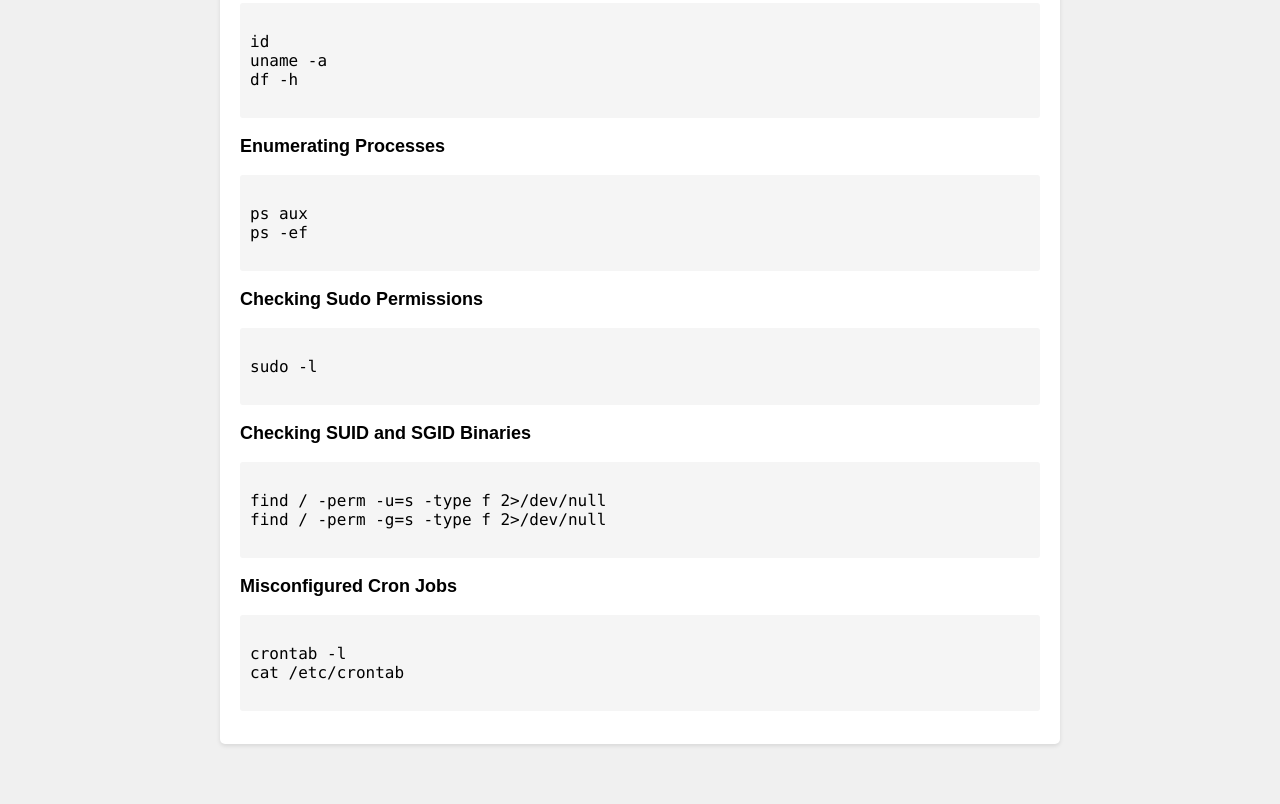
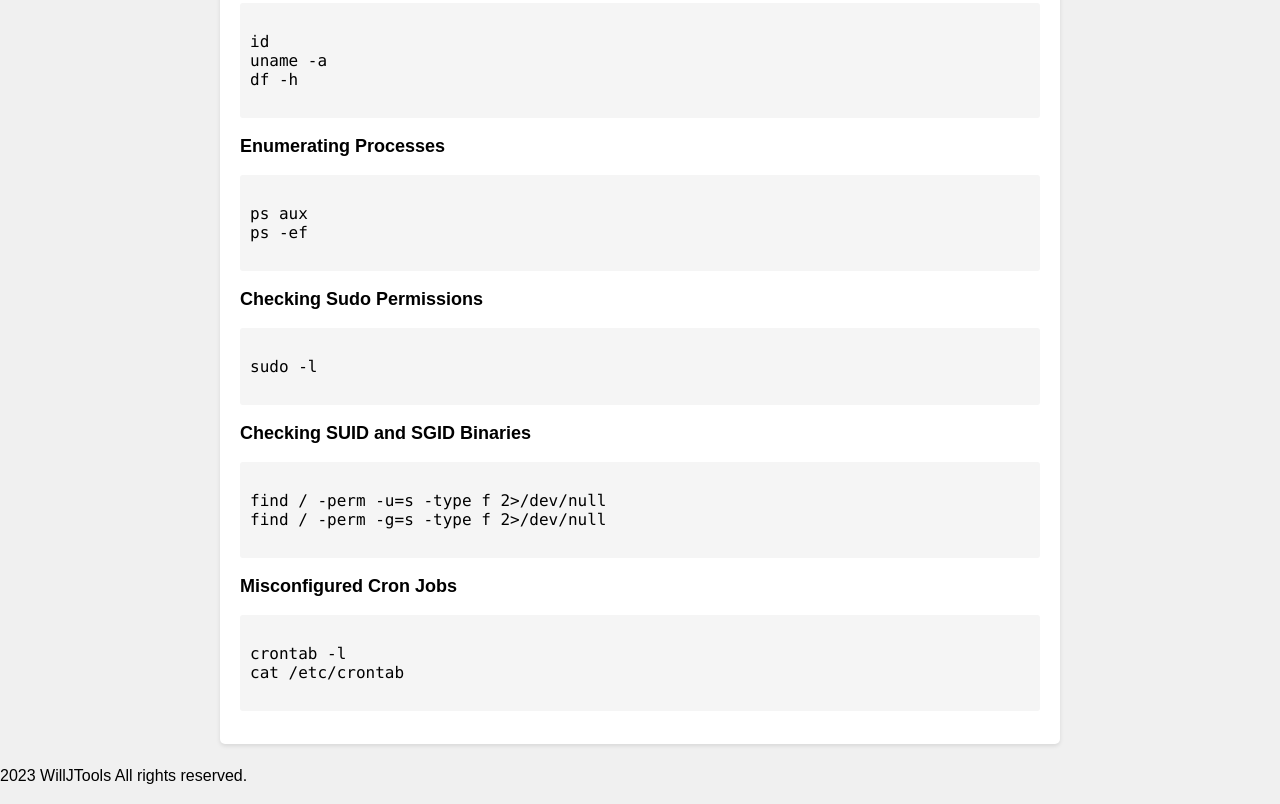
Before and after one commit to WillJTools/privescalation.github.io, a plain HTML site: page index.html in a window 1280 px wide. Shown: the part 933-1737 px from the top of the page. Before the commit the page ends 1697 px from the top, so only its background shows below. Drawn offline with Linux system fonts and the light colour scheme.

Commit message:
Update index.html

```diff
--- a/index.html
+++ b/index.html
@@ -86,5 +86,8 @@ cat /etc/crontab
     <!-- Add more lessons or sections here -->
 
   </div>
+   <footer>
+        <p>2023 WillJTools All rights reserved.</p>
+    </footer>
 </body>
 </html>
```
